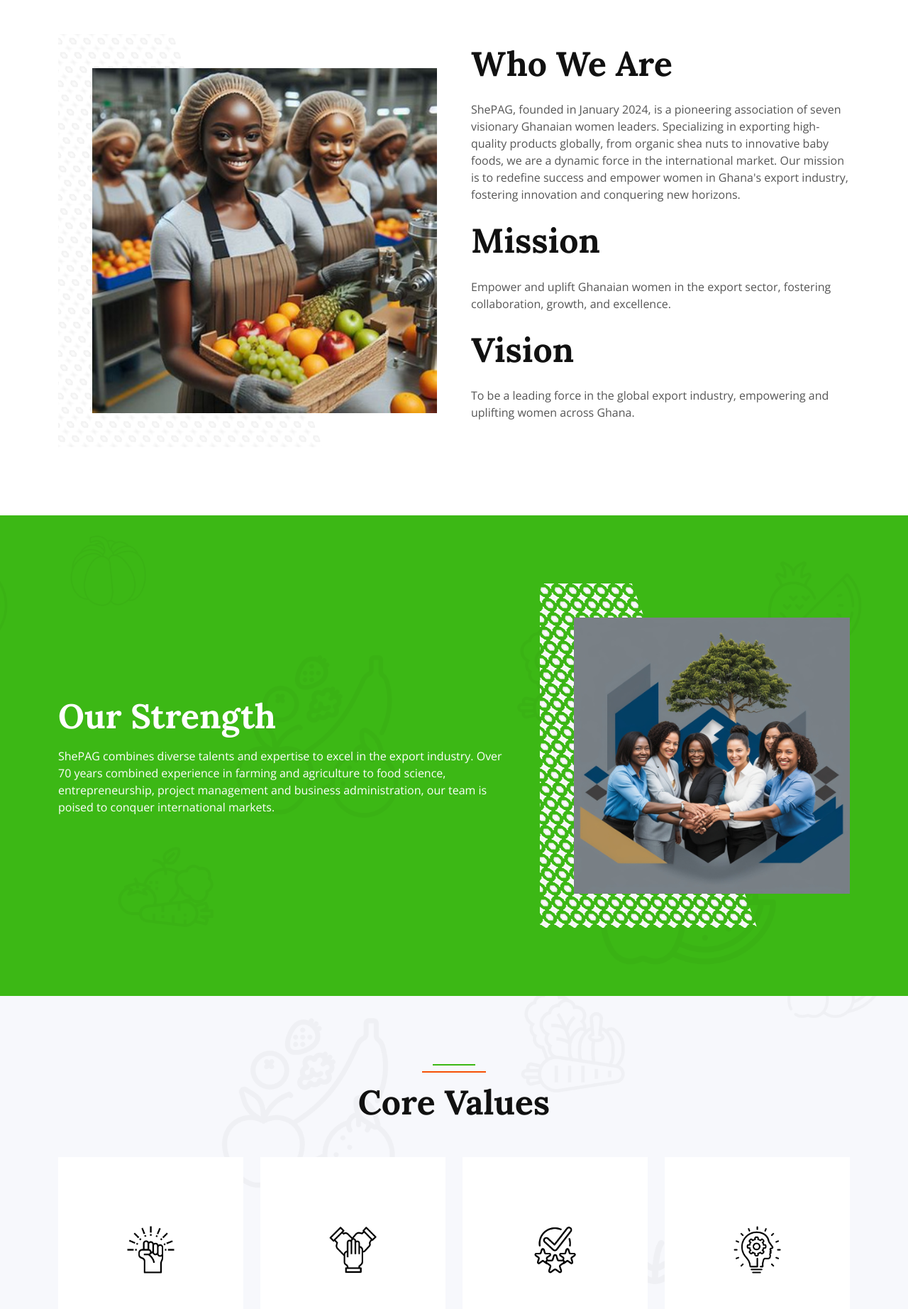
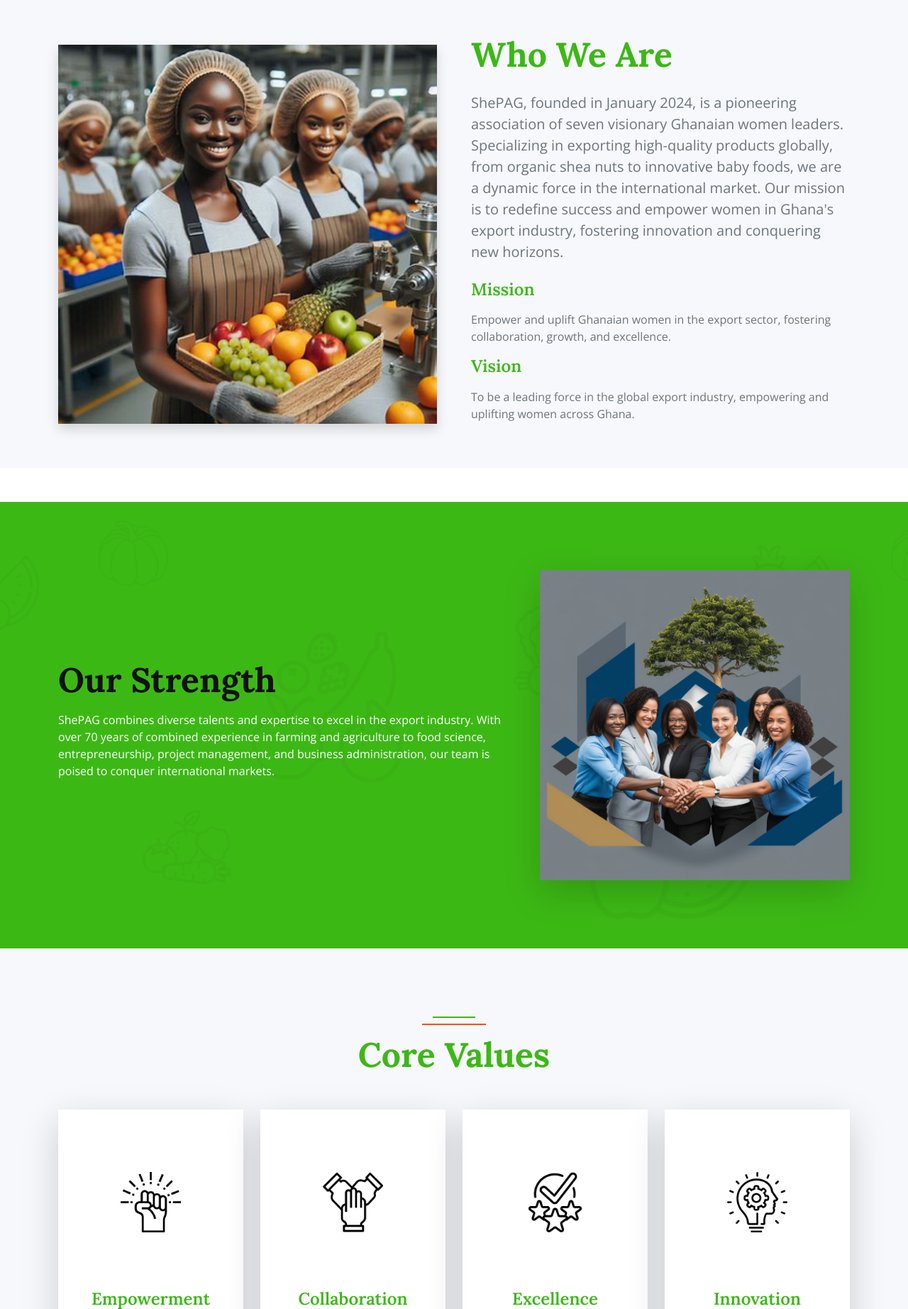
Before and after one commit to Bethel-adjei/ShePAG, a Django app: page /about/ in a window 1280 px wide. Shown: the part 134-1978 px from the top of the page at 71% size. Run offline with Django 4.2, Linux system fonts and the light colour scheme; data comes from the database, SQL or seed files in the repository; both versions use the stored data as it was after the commit; some libraries are stand-ins or nearby versions.

Commit message:
made changes

```diff
--- a/SHEPAG/settings.py
+++ b/SHEPAG/settings.py
@@ -25,12 +25,13 @@
 # SECURITY WARNING: don't run with debug turned on in production!
 DEBUG = True
 
-ALLOWED_HOSTS = []
+ALLOWED_HOSTS = ['*']
 
 
 # Application definition
 
 INSTALLED_APPS = [
+    'jazzmin',
     'django.contrib.admin',
     'django.contrib.auth',
     'django.contrib.contenttypes',
--- a/shepag_app/forms.py
+++ b/shepag_app/forms.py
@@ -6,3 +6,6 @@
     email = forms.EmailField()
     subject = forms.CharField(max_length=100)
     message = forms.CharField(widget=forms.Textarea)
+
+class SubscribeForm(forms.Form):
+    email = forms.EmailField(label='Your email', max_length=100, widget=forms.EmailInput(attrs={'placeholder': 'Your email'}))
--- a/shepag_app/templates/about.html
+++ b/shepag_app/templates/about.html
@@ -1,24 +1,26 @@
-{% extends 'base.html'%}
+{% extends 'base.html' %}
 {% load static %}
 {% block title %} About Us {% endblock %}
 
 {% block content %}
     <!-- About Start -->
-    <div class="container-xxl py-5">
+    <div class="container-xxl py-5 bg-light">
         <div class="container">
             <div class="row g-5 align-items-center">
                 <div class="col-lg-6 wow fadeIn" data-wow-delay="0.1s">
-                    <div class="about-img position-relative overflow-hidden p-5 pe-0">
-                        <img class="img-fluid w-100" src="{%static 'img/2.jpg'%}">
+                    <div class="about-img position-relative overflow-hidden rounded shadow">
+                        <img class="img-fluid w-100" src="{% static 'img/2.jpg' %}" alt="About Us Image">
                     </div>
                 </div>
                 <div class="col-lg-6 wow fadeIn" data-wow-delay="0.5s">
-                    <h1 class="display-5 mb-4">Who We Are</h1>
-                    <p class="mb-4">ShePAG, founded in January 2024, is a pioneering association of seven visionary Ghanaian women leaders. Specializing in exporting high-quality products globally, from organic shea nuts to innovative baby foods, we are a dynamic force in the international market. Our mission is to redefine success and empower women in Ghana's export industry, fostering innovation and conquering new horizons.</p>
-                    <h4 class="display-5 mb-4">Mission</h4>
-                    <p class="mb-4">Empower and uplift Ghanaian women in the export sector, fostering collaboration, growth, and excellence.</p>
-                    <h4 class="display-5 mb-4">Vision</h4>
-                    <p class="mb-4">To be a leading force in the global export industry, empowering and uplifting women across Ghana.</p>
+                    <h1 class="display-5 text-primary mb-4">Who We Are</h1>
+                    <p class="lead text-muted mb-4">ShePAG, founded in January 2024, is a pioneering association of seven visionary Ghanaian women leaders. Specializing in exporting high-quality products globally, from organic shea nuts to innovative baby foods, we are a dynamic force in the international market. Our mission is to redefine success and empower women in Ghana's export industry, fostering innovation and conquering new horizons.</p>
+
+                    <h4 class="text-primary mb-3">Mission</h4>
+                    <p class="text-muted">Empower and uplift Ghanaian women in the export sector, fostering collaboration, growth, and excellence.</p>
+
+                    <h4 class="text-primary mb-3">Vision</h4>
+                    <p class="text-muted">To be a leading force in the global export industry, empowering and uplifting women across Ghana.</p>
                 </div>
             </div>
         </div>
@@ -26,100 +28,83 @@
     <!-- About End -->
 
 
-   <!-- Firm Visit Start -->
+   <!-- Our Strength Start -->
    <div class="container-fluid bg-primary bg-icon mt-5 py-6">
-    <div class="container">
+        <div class="container text-white">
             <div class="row g-5 align-items-center">
                 <div class="col-md-7 wow fadeIn" data-wow-delay="0.1s">
-                <h1 class="display-5 text-white mb-3">Our Strength</h1>
-                <p class="text-white mb-0">ShePAG combines diverse talents and expertise to excel in the export industry. Over 70 years combined experience in farming and agriculture to food science, entrepreneurship, project management and business administration, our team
-                    is poised to conquer international markets.</p>
+                    <h1 class="display-5 mb-3">Our Strength</h1>
+                    <p>ShePAG combines diverse talents and expertise to excel in the export industry. With over 70 years of combined experience in farming and agriculture to food science, entrepreneurship, project management, and business administration, our team is poised to conquer international markets.</p>
                 </div>
                 <div class="col-md-5 text-md-end wow fadeIn" data-wow-delay="0.5s">
-                <div class="team-member">
-                    <div class="about-img position-relative overflow-hidden p-5 pe-0">
-                        <img class="img-fluid w-100" src="{%static 'img/strength.jpg'%}">
+                    <img class="img-fluid rounded shadow-lg" src="{% static 'img/strength.jpg' %}" alt="Our Strength">
                 </div>
+            </div>
+        </div>
+    </div>
+    <!-- Our Strength End -->
 
 
+<!-- Core Values Section Start -->
+<div class="container-fluid py-6 bg-light">
+    <div class="container">
+        <div class="section-header text-center mx-auto mb-5 wow fadeInUp" data-wow-delay="0.1s">
+            <h1 class="display-5 text-primary mb-3">Core Values</h1>
+        </div>
+        <div class="row g-4 text-center">
+            <!-- Empowerment -->
+            <div class="col-lg-3 col-md-6 wow fadeInUp" data-wow-delay="0.1s">
+                <div class="bg-white rounded shadow-lg p-4">
+                    <img class="img-fluid mb-3 rounded-circle" src="{% static 'img/empowerment.jpg' %}" alt="Empowerment">
+                    <h4 class="text-primary">Empowerment</h4>
+                    <p class="text-muted">Committed to empowering women in the export industry.</p>
                 </div>
             </div>
 
-            {% comment %} <div class="col-md-5 text-md-end wow fadeIn" data-wow-delay="0.5s">
-                <div class="team-member">
-                    <video class="video-display" autoplay muted controls style="width: 400px; height: 350px;">
-                        <source src="{% static 'videos/trials.mp4' %}" type="video/mp4">
-                        Your browser does not support the video tag.
-                    </video>
+            <!-- Collaboration -->
+            <div class="col-lg-3 col-md-6 wow fadeInUp" data-wow-delay="0.2s">
+                <div class="bg-white rounded shadow-lg p-4">
+                    <img class="img-fluid mb-3 rounded-circle" src="{% static 'img/collaboration.jpg' %}" alt="Collaboration">
+                    <h4 class="text-primary">Collaboration</h4>
+                    <p class="text-muted">Fostering a culture of collaboration for collective success.</p>
+                </div>
+            </div>
 
+            <!-- Excellence -->
+            <div class="col-lg-3 col-md-6 wow fadeInUp" data-wow-delay="0.3s">
+                <div class="bg-white rounded shadow-lg p-4">
+                    <img class="img-fluid mb-3 rounded-circle" src="{% static 'img/excellence.jpg' %}" alt="Excellence">
+                    <h4 class="text-primary">Excellence</h4>
+                    <p class="text-muted">Striving for excellence in every facet of our operations.</p>
+                </div>
+            </div>
 
-                </div>
-            </div> {% endcomment %}
-
+            <!-- Innovation -->
+            <div class="col-lg-3 col-md-6 wow fadeInUp" data-wow-delay="0.4s">
+                <div class="bg-white rounded shadow-lg p-4">
+                    <img class="img-fluid mb-3 rounded-circle" src="{% static 'img/innovation.jpg' %}" alt="Innovation">
+                    <h4 class="text-primary">Innovation</h4>
+                    <p class="text-muted">Driving innovation to stay at the forefront of the export market.</p>
                 </div>
             </div>
         </div>
-<!-- Firm Visit End -->
-
-
-<!-- Feature Start -->
-<div class="container-fluid bg-light bg-icon py-6">
-    <div class="container">
-        <div class="section-header text-center mx-auto mb-5 wow fadeInUp" data-wow-delay="0.1s" style="max-width: 500px;">
-            <h1 class="display-5 mb-3">Core Values</h1>
-        </div>
-        <div class="row g-4">
-            <!-- Empowerment Box -->
-            <div class="col-lg-3 col-md-6 wow fadeInUp" data-wow-delay="0.1s">
-                <div class="bg-white text-center h-100 p-2 p-xl-5">
-                    <img class="img-fluid mb-4" src="{% static 'img/empowerment.jpg' %}" alt="">
-                    <h4 class="mb-3">Empowerment</h4>
-                    <p class="mb-4">Committed to empowering women in the export industry.</p>
     </div>
 </div>
+<!-- Core Values Section End -->
 
-            <!-- Collaboration Box -->
-            <div class="col-lg-3 col-md-6 wow fadeInUp" data-wow-delay="0.2s">
-                <div class="bg-white text-center h-100 p-2 p-xl-5">
-                    <img class="img-fluid mb-4" src="{% static 'img/collaboration.jpg' %}" alt="">
-                    <h4 class="mb-3">Collaboration</h4>
-                    <p class="mb-4">Fostering a culture of collaboration for collective success.</p>
-                </div>
-            </div>
-
-             <!-- Excellence Box -->
-             <div class="col-lg-3 col-md-6 wow fadeInUp" data-wow-delay="0.2s">
-                <div class="bg-white text-center h-100 p-2 p-xl-5">
-                    <img class="img-fluid mb-4" src="{% static 'img/excellence.jpg' %}" alt="excellence">
-                    <h4 class="mb-3">Excellence</h4>
-                    <p class="mb-4">Striving for excellence in every facet of our operations.</p>
-                </div>
-            </div>
-
-            <!-- Innovation Box -->
-            <div class="col-lg-3 col-md-6 wow fadeInUp" data-wow-delay="0.3s">
-                <div class="bg-white text-center h-100 p-2 p-xl-5">
-                    <img class="img-fluid mb-4" src="{% static 'img/innovation.jpg' %}" alt="">
-                    <h4 class="mb-3">Innovation</h4>
-                    <p class="mb-4">Driving innovation to stay at the forefront of the export market.</p>
-                </div>
-            </div>
-        </div>
-
-    <!-- Feature End -->
 
 <!-- Team Section Start -->
 <section class="team-section container py-5">
-    <h1 class="text-center mb-5">Meet Our Team</h1>
+    <h1 class="text-center text-primary mb-5">Meet Our Team</h1>
     <div class="row">
         {% for member in members %}
         <div class="col-lg-4 col-md-6 mb-4 wow fadeInUp" data-wow-delay="0.3s">
-            <div class="team-member bg-white text-center p-4">
-                <img class="img-fluid rounded-circle mb-4" src="{{ member.image.url }}" alt="Photo of {{ member.name }}">
-                <h5 class="mb-0">{{ member.name }}</h5>
-                <p class="text-primary">{{ member.role }}</p>
-                <p>{{ member.message|truncatewords:20 | safe}}</p>
-                <a href="{% url 'team_member_detail' member.id %}" class="btn btn-primary">Read More </a>
+            <div class="team-member bg-white text-center p-4 rounded shadow-lg">
+                <img class="img-fluid rounded-circle mb-4" src="{{ member.image.url }}" alt="{{ member.name }}">
+                <h5 class="mb-0 text-primary">{{ member.name }}</h5>
+                <p class="text-muted">{{ member.role }}</p>
+                <p>{{ member.message|truncatewords:20 | safe }}</p>
+                <a href="{% url 'team_member_detail' member.id %}" class="btn btn-primary">Read More</a>
             </div>
         </div>
         {% endfor %}
@@ -192,6 +177,4 @@
 
 <!-- Partnership End-->
 
-
-
-   {% endblock%}
+{% endblock %}
--- a/shepag_app/templates/base.html
+++ b/shepag_app/templates/base.html
@@ -129,11 +129,13 @@
             <div class="col-lg-3 col-md-6">
                 <h4 class="text-light mb-4">Newsletter</h4>
                 <p>Stay updated with the latest news, special offers, and insights directly in your inbox. Subscribe now and never miss out!</p>
-                <div class="position-relative mx-auto" style="max-width: 400px;">
-                    <input class="form-control bg-transparent w-100 py-3 ps-4 pe-5" type="text" placeholder="Your email">
-                    <button type="button" class="btn btn-primary py-2 position-absolute top-0 end-0 mt-2 me-2">SignUp</button>
-                </div>
+                <form action="{% url 'subscribe' %}" method="POST" class="position-relative mx-auto" style="max-width: 400px;">
+                    {% csrf_token %}
+                    <input class="form-control bg-transparent w-100 py-3 ps-4 pe-5" type="email" name="email" placeholder="Your email" required>
+                    <button type="submit" class="btn btn-primary py-2 position-absolute top-0 end-0 mt-2 me-2">SignUp</button>
+                </form>
             </div>
+
         </div>
     </div>
     <div class="container-fluid copyright">
--- a/shepag_app/urls.py
+++ b/shepag_app/urls.py
@@ -16,6 +16,9 @@
     path('404',views.error_404, name='404'),
     path('product/<int:id>/', views.product_detail, name='product_detail'),
     path('team/<int:id>/', views.team_member_detail, name='team_member_detail'),
+    path('subscribe/', views.subscribe, name='subscribe'),
+    path('subscribe-thanks/', views.subscribe_thanks, name='subscribe_thanks'),
+    path('send-newsletter/', views.send_newsletter, name='send_newsletter'),
 ]
 
 if settings.DEBUG:
--- a/shepag_app/views.py
+++ b/shepag_app/views.py
@@ -1,7 +1,7 @@
-from django.shortcuts import render, get_object_or_404
-from .models import Product, BlogPost, Testimonial, ContactUs,TeamMembers
+from django.shortcuts import render, get_object_or_404,redirect
+from .models import Product, BlogPost, Testimonial, ContactUs,TeamMembers,Subscriber
 from django.contrib import messages
-from django.core.mail import send_mail
+from django.core.mail import send_mail,EmailMultiAlternatives
 from django.conf import settings
 from django.views.decorators.csrf import csrf_exempt
 from .forms import ContactForm
@@ -136,6 +136,50 @@
     return render(request, 'testimonial.html', {'testimonials': testimonials})
 
 
+# for newsletter
+from .forms import SubscribeForm
+
+def subscribe(request):
+    if request.method == 'POST':
+        form = SubscribeForm(request.POST)
+        if form.is_valid():
+            # Get the email entered by the user
+            email = form.cleaned_data['email']
+
+            # Send an email to the admin
+            subject = 'New Newsletter Subscription'
+            message = f'New user subscribed with email: {email}'
+            from_email = settings.DEFAULT_FROM_EMAIL
+            recipient_list = ['joekwams123@gmail.com']  # Replace with your admin email
+
+            send_mail(subject, message, from_email, recipient_list)
+
+            # Redirect after submission
+            return redirect('subscribe_thanks')  # You can create a 'Thank You' page
+    else:
+        form = SubscribeForm()
+
+    return render(request, 'subscribe', {'form': form})
+
+
+def send_newsletter(request):
+    # Prepare your newsletter content
+    subject = 'Your Monthly Newsletter'
+    message = 'Here is the content of the newsletter...'
+    from_email = settings.DEFAULT_FROM_EMAIL
+
+    # Fetch all subscribers
+    subscribers = Subscriber.objects.all()
+
+    # Send an email to each subscriber
+    for subscriber in subscribers:
+        send_mail(subject, message, from_email, [subscriber.email])
+
+    return render(request, 'newsletter_sent.html')
+
+def subscribe_thanks(request):
+    return render(request, 'subscribe_thanks.html')
+
 # 404 error page view
 def error_404(request):
     """
```
Also changed, not shown: shepag_app/admin.py (+6 -2 lines), shepag_app/models.py (+9 -4 lines), shepag_app/templates/index.html (+32 -24 lines), shepag_app/templates/newsletter_sent.html (added, +7 -0 lines), shepag_app/templates/subscribe_thanks.html (added, +7 -0 lines), db.sqlite3, media/blog_images/testimonial-1.jpg (added), media/products/GROUP_1.jpg (added), media/testimonials/testimonial-3_qoZZmaM.jpg (added), shepag_app/migrations/0013_subscriber.py (added). Lines whose indentation alone changed are shown as unchanged.
